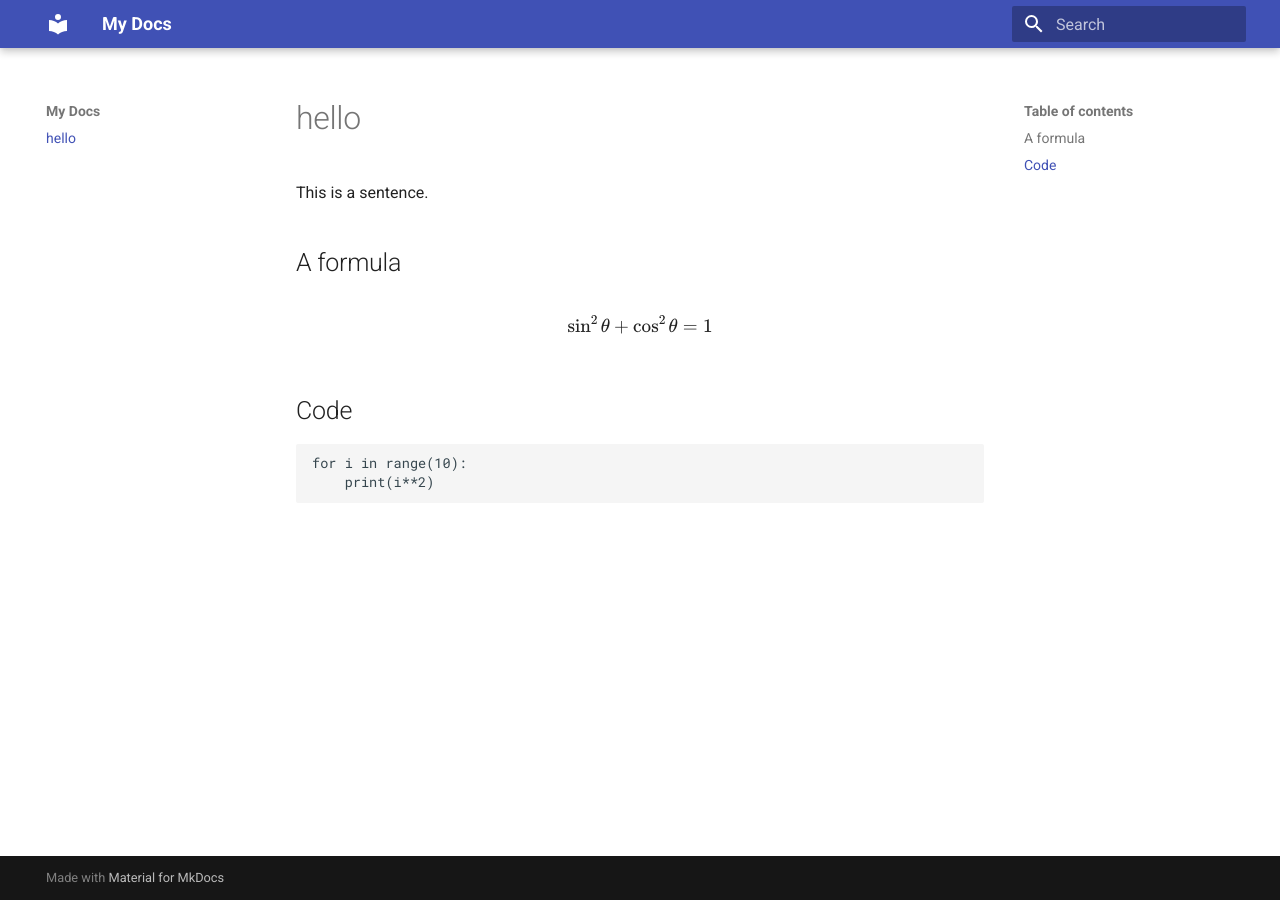
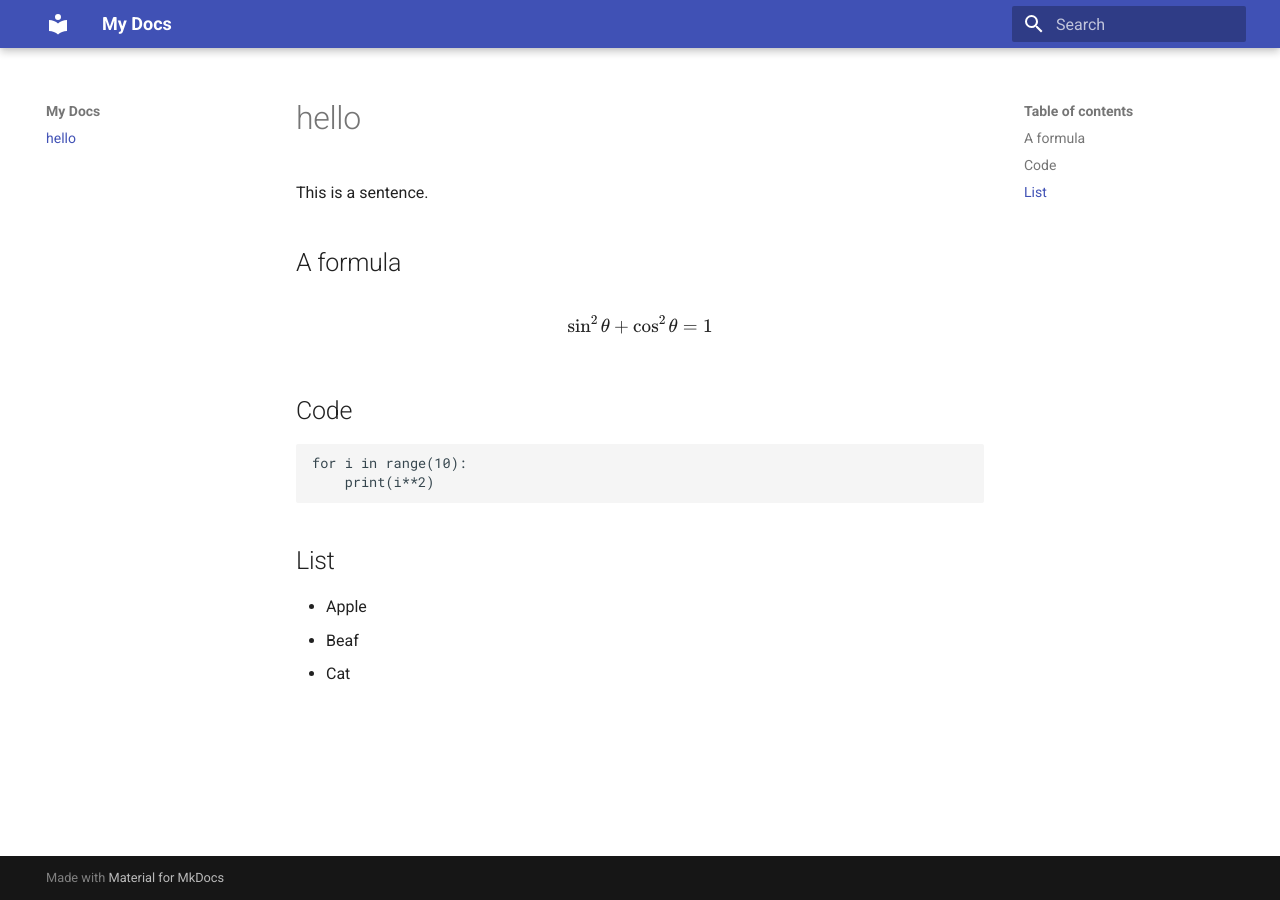
Before and after one commit to AIboy996/mkdocs-hello, an MkDocs documentation site: the page built from docs/hello.md, in a window 1280 px wide. Built offline with MkDocs 1.6.1 and Material for MkDocs 9.7.7, drawn with Linux system fonts in a browser that asks for light colours.

Commit message:
add list

````diff
--- a/docs/hello.md
+++ b/docs/hello.md
@@ -9,3 +9,7 @@ $$
 for i in range(10):
 	print(i**2)
 ```
+## List
+- Apple
+- Beaf
+- Cat
````
